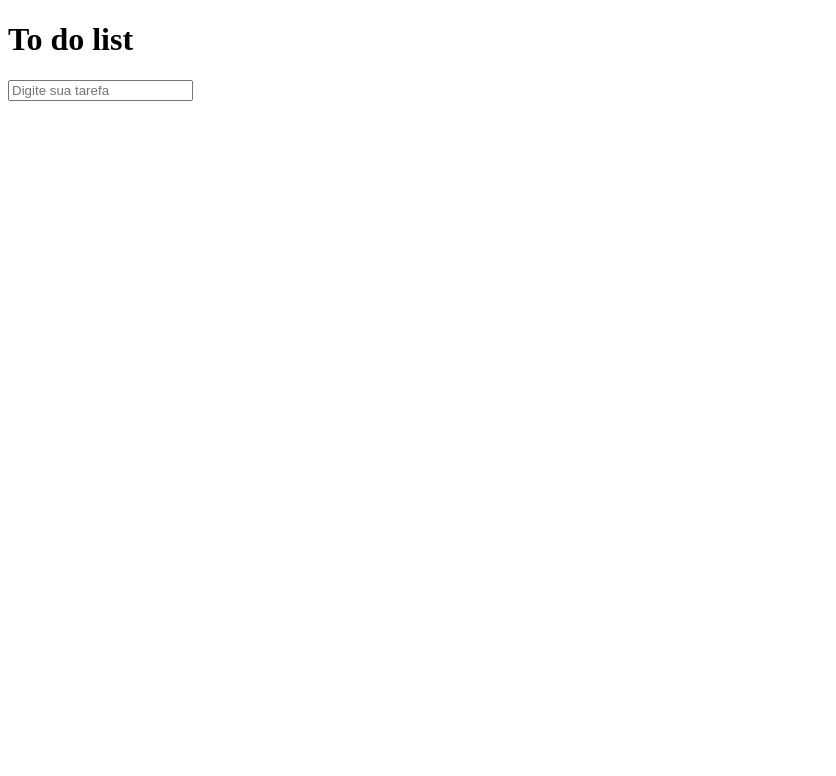
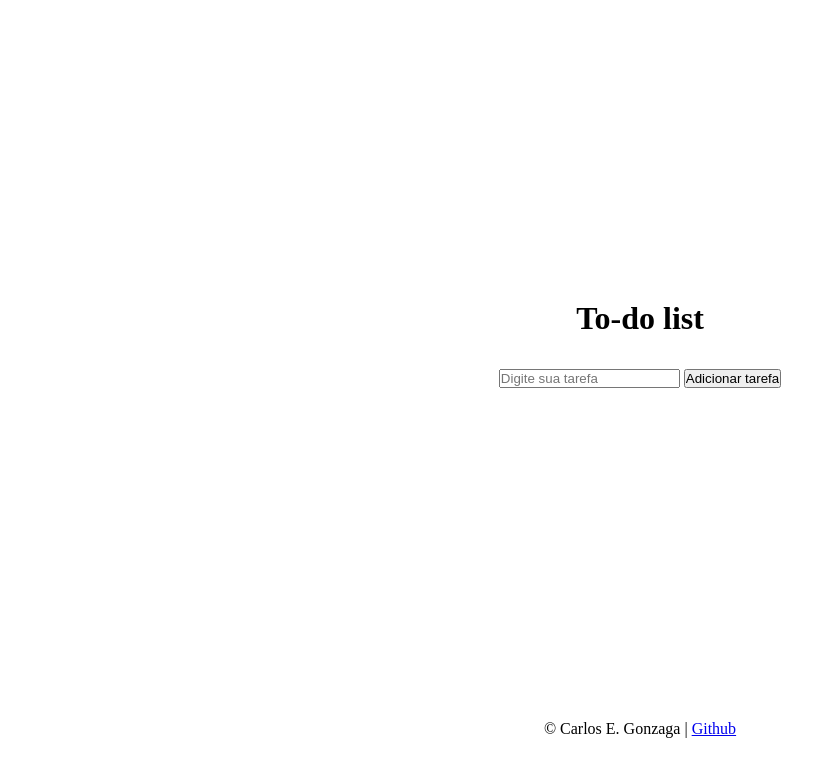
Before and after one commit to gonzaga95/DIO-Estudos, a plain HTML site: page introducao-javascript/projeto-to-do-list/index.html in a window 1280 px wide. Shown: the whole page, without its empty margins (0-836 px from the left). Drawn offline with Linux system fonts and the light colour scheme.

Commit message:
adicionar tarefas funcionando

```diff
--- a/introducao-javascript/projeto-to-do-list/assets/css/style.css
+++ b/introducao-javascript/projeto-to-do-list/assets/css/style.css
@@ -0,0 +1,38 @@
+* {
+    margin: 0;
+    padding: 0;
+    box-sizing: border-box;
+}
+
+html,
+body {
+    width: 100%;
+    height: 100vh;
+}
+
+main {
+    display: flex;
+    flex-direction: column;
+    justify-content: center;
+    align-items: center;
+    height: 90vh;
+    gap: 2rem;
+}
+
+ul {
+    list-style: none;
+}
+
+li {
+    margin-bottom: 0.6rem;
+}
+
+/* li input:checked ~ li {
+    text-decoration: dashed;
+} */
+
+footer {
+    display: flex;
+    justify-content: center;
+    align-self: flex-end;
+}
--- a/introducao-javascript/projeto-to-do-list/assets/js/script.js
+++ b/introducao-javascript/projeto-to-do-list/assets/js/script.js
@@ -0,0 +1,14 @@
+const campoWriteTask = document.querySelector("#campoWriteTask");
+const addTask = document.querySelector("#addTask");
+const taskList = document.querySelector("#taskList");
+
+addTask.addEventListener("submit", function (click) {
+    taskList.insertAdjacentHTML(
+        "beforeend",
+        `
+        <li>${campoWriteTask.value} <input type="checkbox" name="checkTask"></li>
+        `
+    );
+
+    click.preventDefault();
+});
--- a/introducao-javascript/projeto-to-do-list/index.html
+++ b/introducao-javascript/projeto-to-do-list/index.html
@@ -1,18 +1,34 @@
 <!DOCTYPE html>
 <html lang="pt-br">
+
 <head>
     <meta charset="UTF-8">
     <meta http-equiv="X-UA-Compatible" content="IE=edge">
     <meta name="viewport" content="width=device-width, initial-scale=1.0">
     <title>Projeto To Do List | DIO</title>
+    <link rel="stylesheet" href="./assets/css/style.css">
 </head>
+
 <body>
+    <main>
+        <h1>To-do list</h1>
 
-    <h1>To do list</h1>
+        <form id="addTask">
+            <input type="text" name="writtenTask" id="campoWriteTask" placeholder="Digite sua tarefa">
+            <input type="submit" value="Adicionar tarefa"></input>
+        </form>
+        <ul id="taskList">
+            <!-- <li>Tarefa <input type="checkbox" name="checkTask" id="checkTask"></li> -->
 
-    <form>
-        <input type="text" name="task" id="insert-task" placeholder="Digite sua tarefa">
-    </form>
+        </ul>
+    </main>
 
+    <footer>
+        <p>&copy; Carlos E. Gonzaga | <a href="http://github.com/gonzaga95" target="_blank"
+                rel="noopener noreferrer">Github</a></p>
+    </footer>
 </body>
+
+<script src="./assets/js/script.js"></script>
+
 </html>
```
